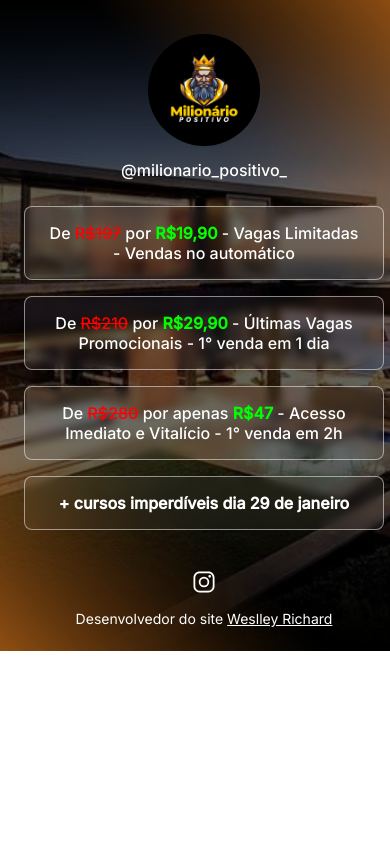
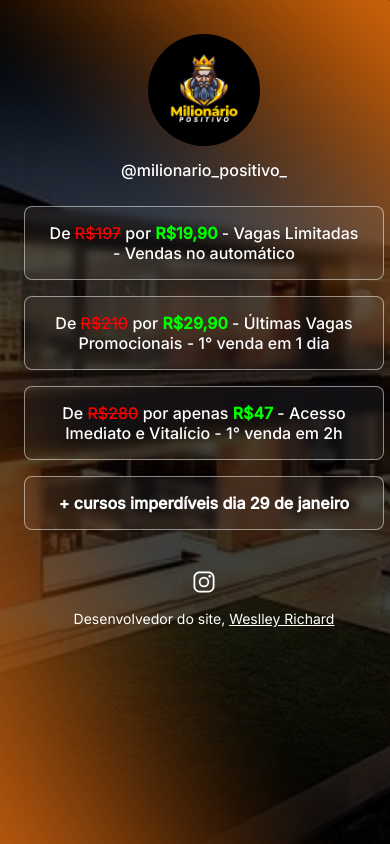
Before and after one commit to weslleyrichardi/DevLinks-Milionario_Positivo, a plain HTML site: page index.html in a window 390 px wide. Drawn offline with nearby package versions, Linux system fonts and the light colour scheme.

Commit message:
Responsividade do background

```diff
--- a/index.html
+++ b/index.html
@@ -12,19 +12,17 @@
     <link rel="shortcut icon" href="style/avatar.png" type="image/png">
   </head>
   <body>
-
     <div id="conteiner">
       <div id="profile">
         <img src="style/avatar.png" alt="img profile">
         <p><a href="https://www.instagram.com/milionario_positivo_/" style="text-decoration: none;">@milionario_positivo_</a></p>
       </div>
-
       <div id="links">
         <ul>
           <li><a href="https://kiwify.app/LRgaamc?afid=9G1bsoPG" target="_blank"><p>De <s>R$197</s> por <strong><span>R$19,90</span></strong> - Vagas Limitadas - Vendas no automático</p></a></li>
           <li><a href="https://pay.kiwify.com.br/4ccylZO?afid=9G1bsoPG"><p>De <s>R$210</s> por <strong><span>R$29,90</span></strong> - Últimas Vagas Promocionais - 1° venda em 1 dia</p></a></li>
           <li><a href="https://pay.kiwify.com.br/nV2UysL?afid=9G1bsoPG" target="_blank"><p>De <s>R$280</s> por apenas <strong><span>R$47</span></strong> - Acesso Imediato e Vitalício - 1° venda em 2h</p></a></li>
-          <li><a href="#" target="_blank"><p><strong>+ cursos imperdíveis dia 29 de janeiro</strong></p></a></li>
+          <li><a href="#"><p><strong>+ cursos imperdíveis dia 29 de janeiro</strong></p></a></li>
         </ul>
       </div>
       <div id="social_links" style="
@@ -34,8 +32,8 @@
           <ion-icon name="logo-instagram"></ion-icon>
         </a>
       </div>
-      <footer style="padding-top: 0px;"">
-        <p>Desenvolvedor do site <a href="https://instagram.com/weslley_richardi" target="_blank" target="_blank">Weslley Richard</a></p>
+      <footer style="padding-top: 0px;">
+        <p>Desenvolvedor do site, <a href="https://instagram.com/weslley_richardi" target="_blank" target="_blank">Weslley Richard</a></p>
       </footer>
     </div>
 
--- a/style.css
+++ b/style.css
@@ -6,22 +6,13 @@
 
 :root {
     --text-color: white;
-    --bg-url: url(style/bg-desktop.png);
+    --bg-url: url(style/bg-mobile.png);
     --stroke-color: rgba(255, 255, 255, 0.50);
     --surface-color: rgba(255, 255, 255, 0.05);
     --surface-color-hover: rgba(0, 0, 0, 0.02);
     --highlight-color: rgba(255, 255, 255, 0.20);
     --swith-bg-url: url(style/moon-stars.svg);
-}
 
-.light {
-    --text-color: black;
-    --bg-url: url(style/bg-mobile-light.jpg);
-    --stroke-color: rgba(0, 0, 0, 0.50);
-    --surface-color: rgba(0, 0, 0, 0.05);
-    --surface-color-hover: rgba(0, 0, 0, 0.02);
-    --highlight-color: rgba(0, 0, 0, 0.20);
-    --swith-bg-url: url(style/sun.svg);
 }
 
 body * {
@@ -141,6 +132,7 @@ ul li a s {
 ul li a span {
     color: #00ff00;
 }
+
 /* Links sociais*/
 
 #social_links {
@@ -176,3 +168,10 @@ footer {
 footer underline {
     text-decoration: underline;
 }
+
+@media (min-width: 700px) {
+    :root {
+        --bg-url: url(style/bg-desktop.png);
+    }
+
+}
```
